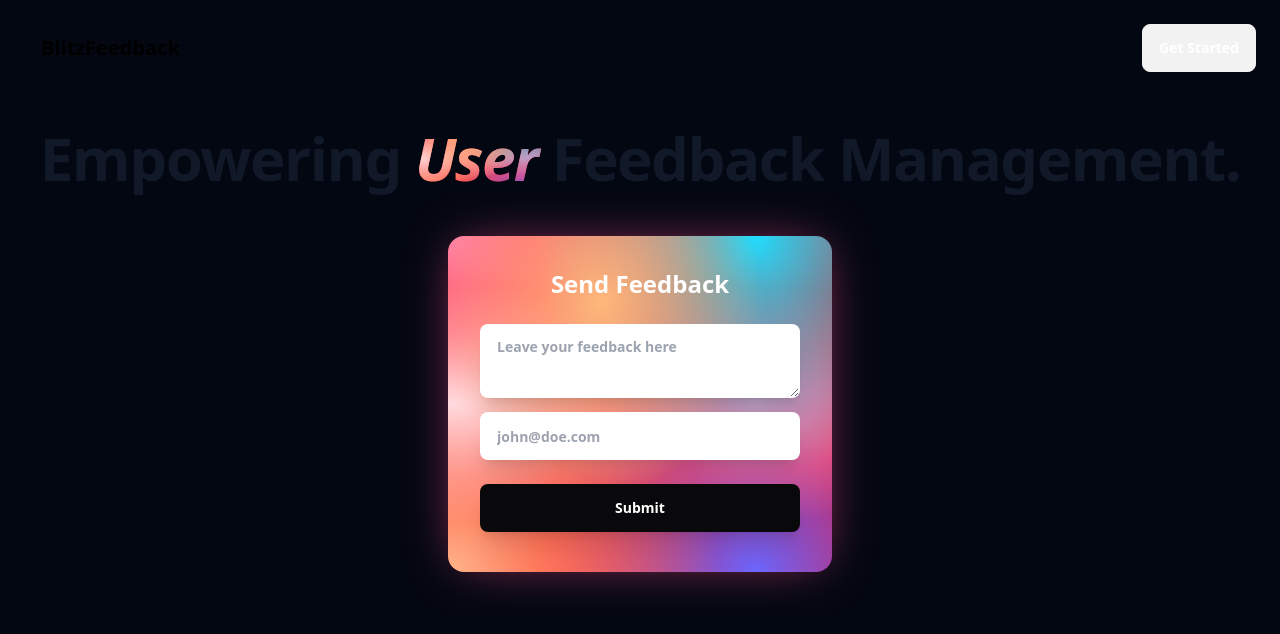
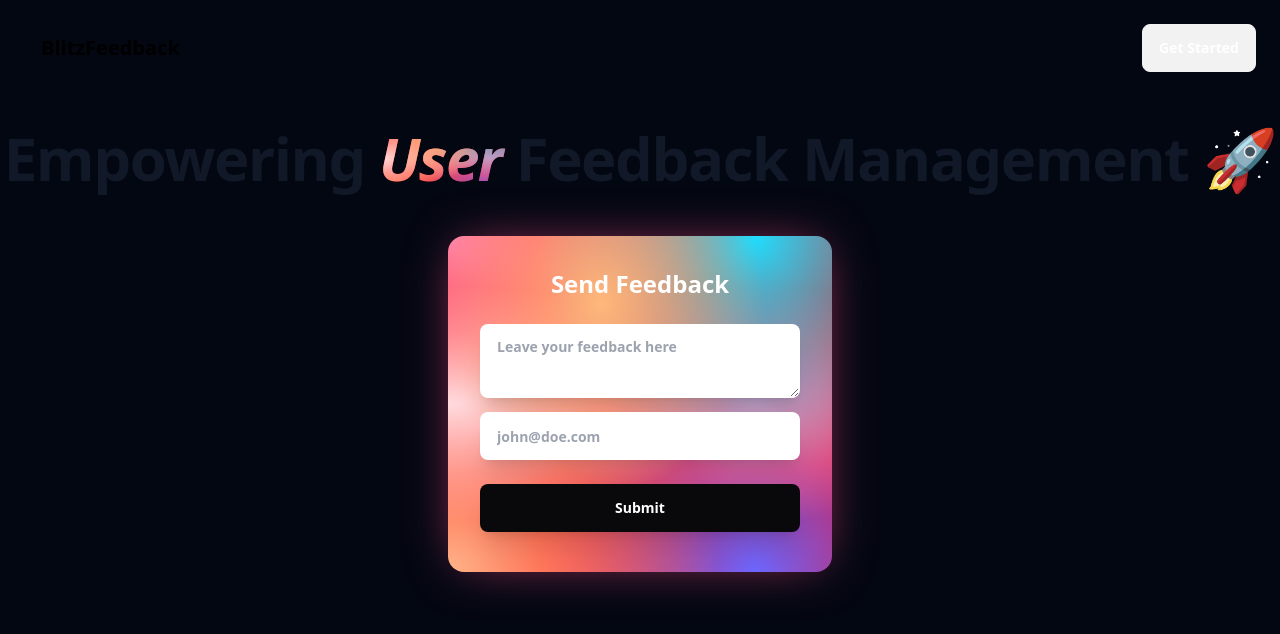
Before and after one commit to ramezj/astralics, a Next.js app in the folder client/: page / in a window 1280 px wide. Shown: the top 634 px of the page. Built offline with nearby package versions, Linux system fonts and the light colour scheme; no server answers.

Commit message:
Rocket Emoji in Jumbotron

```diff
--- a/client/pages/index.js
+++ b/client/pages/index.js
@@ -9,7 +9,7 @@ export default function Component() {
     <Layout>
       <center>
         <br /><br />
-          <h1 className=" sm:text-6xl 2xl:mt-8 text-5xl font-extrabold tracking-tight leading-none text-gray-900 md:text-6xl lg:text-6xl dark:text-white">Empowering <i className="text-transparent bg-clip-text backgroundColor">User </i> Feedback Management.</h1>
+          <h1 className=" sm:text-6xl 2xl:mt-8 text-5xl font-extrabold tracking-tight leading-none text-gray-900 md:text-6xl lg:text-6xl dark:text-white">Empowering <i className="text-transparent bg-clip-text backgroundColor">User </i> Feedback Management 🚀</h1>
           <br /><br />
             <Widget projectId={'clkt435x30003jq09tj4h214a'} />
         {/* <BlitzFeedback projectId={'clkt435x30003jq09tj4h214a'} /> */}
```
